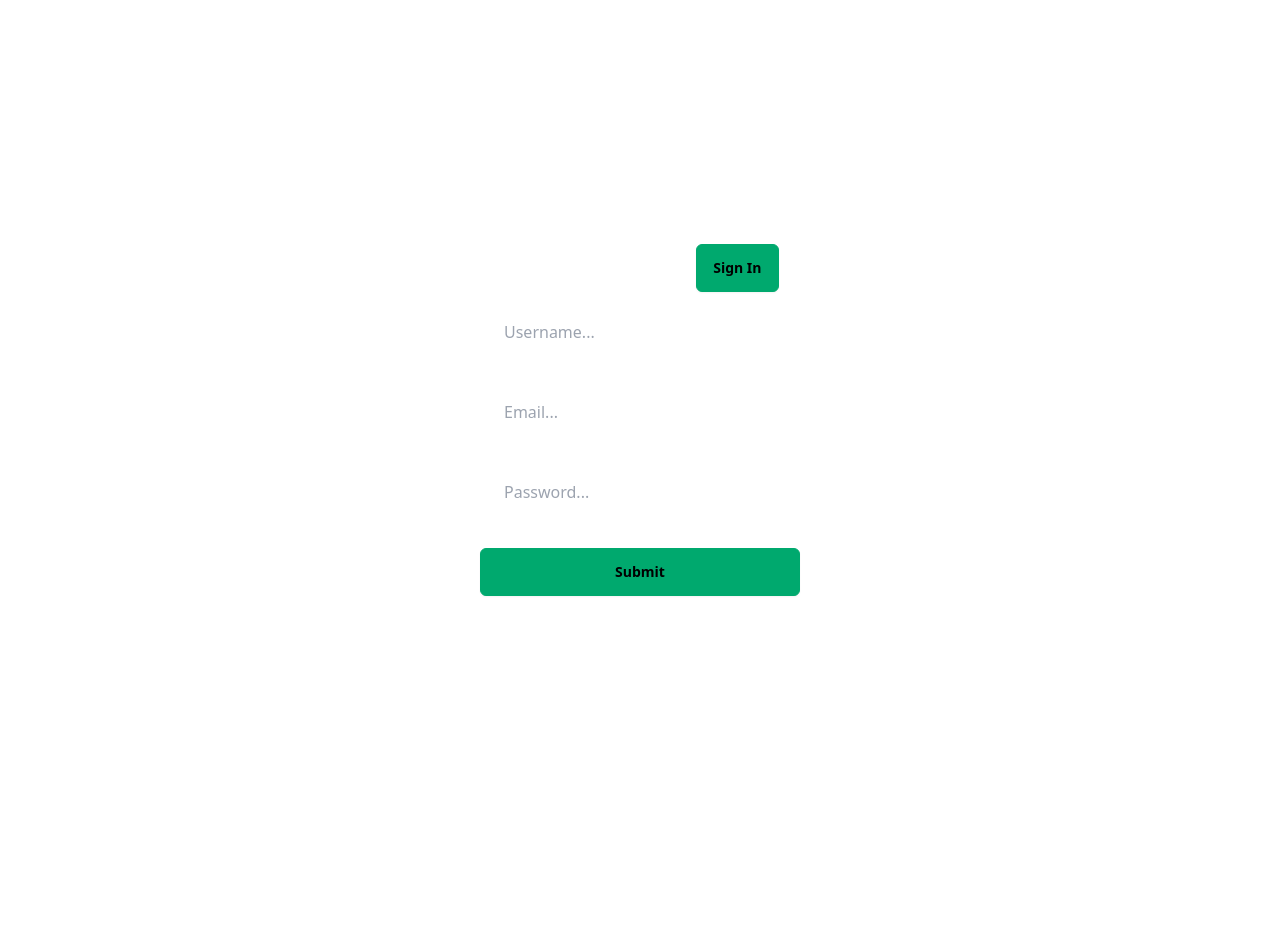
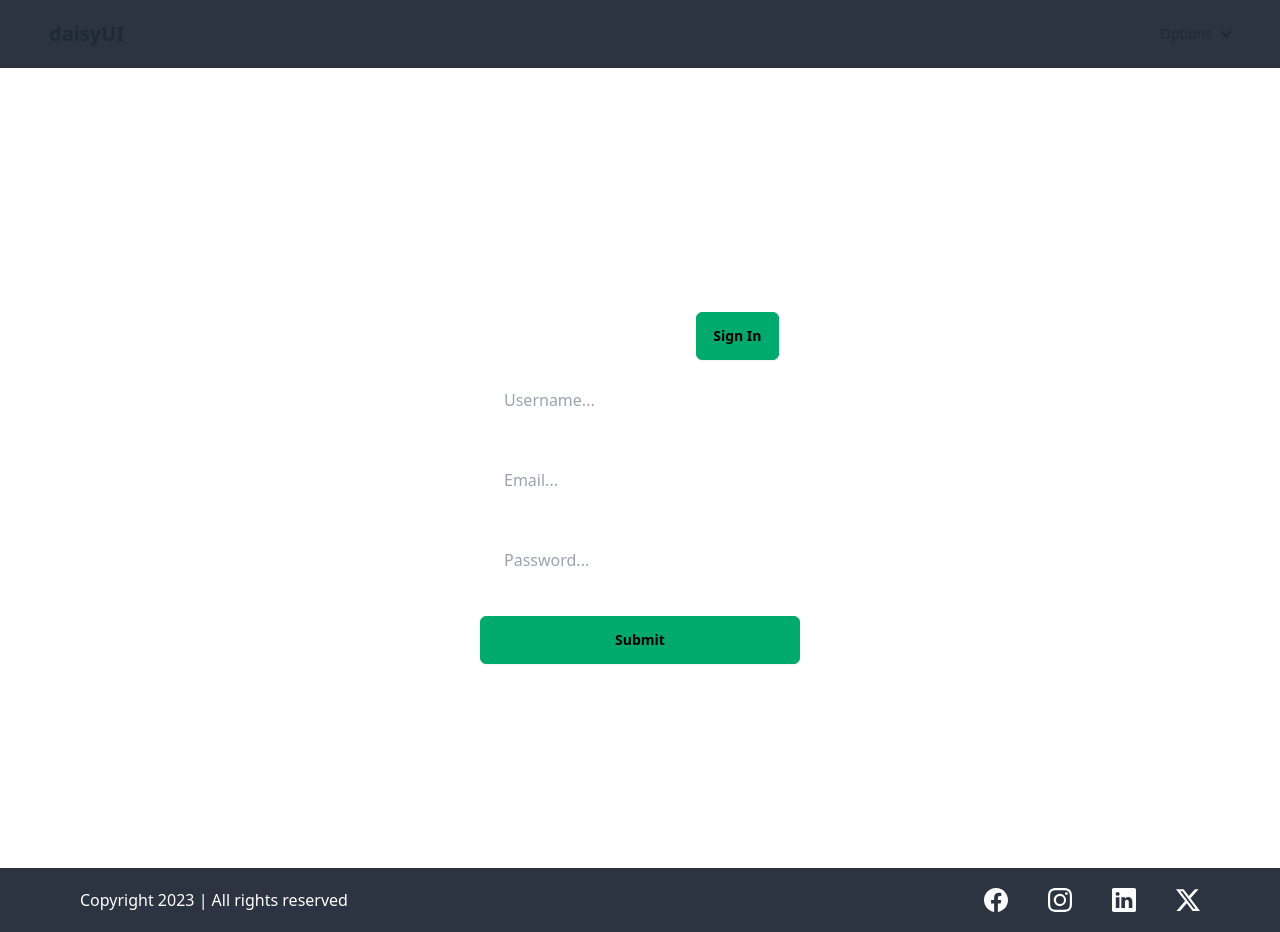
Before and after one commit to ANIKETRAJ28/Good-Reads-Frontend, a React (Vite) app: page /signup in a window 1280 px wide. Before the commit the page ends 800 px from the top, so only its background shows below. Built offline with nearby package versions, Linux system fonts and the light colour scheme.

Commit message:
completed login signup

```diff
--- a/jsconfig.json
+++ b/jsconfig.json
@@ -2,7 +2,7 @@
     "compilerOptions": {
         "baseUrl": ".",
         "paths": {
-            "Components/*": ["./src/Compoennts/*"],
+            "Components/*": ["./src/Components/*"],
             "Assets/*": ["./src/Assets/*"],
             "Pages/*": ["./src/Pages/*"],
             "Helpers/*": ["./src/Helpers/*"],
--- /dev/null
+++ b/src/Components/Footer/Footer.jsx
@@ -0,0 +1,26 @@
+import { BsFacebook, BsInstagram, BsLinkedin, BsTwitterX } from "react-icons/bs";
+import { Link } from "react-router-dom";
+
+export default function Footer() {
+    return (
+        <footer className="relative left-0 bottom-0 py-5 flex flex-col gap-4 sm:flex-row items-center justify-between text-white bg-neutral sm:px-20">
+            <section>
+                Copyright 2023 | All rights reserved
+            </section>
+            <section className="flex items-center justify-center gap-10 text-2xl text-white">
+                <Link className="hover:text-info transition-all ease-in-out duration-300">
+                    <BsFacebook/>
+                </Link>
+                <Link className="hover:text-info transition-all ease-in-out duration-300">
+                    <BsInstagram/>
+                </Link>
+                <Link className="hover:text-info transition-all ease-in-out duration-300">
+                    <BsLinkedin/>
+                </Link>
+                <Link className="hover:text-info transition-all ease-in-out duration-300">
+                    <BsTwitterX/>
+                </Link>
+            </section>
+        </footer>
+    );
+}
--- /dev/null
+++ b/src/Components/NavBar/NavBar.jsx
@@ -0,0 +1,37 @@
+import { useDispatch, useSelector } from "react-redux";
+import { Link } from "react-router-dom";
+import { logout } from "Redux/Slices/authSlice";
+
+export default function NavBar() {
+
+    const authState = useSelector((state) => state.auth);
+    const dispatch = useDispatch();
+
+    function onLogout() {
+        dispatch(logout());
+    }
+
+    return (
+        <div className="navbar bg-neutral px-8">
+            <div className="flex-1">
+                <a className="btn btn-ghost text-xl">daisyUI</a>
+            </div>
+            <div className="flex-none">
+                <ul className="menu menu-horizontal px-1">
+                {authState.isLoggedIn && <li><Link>Shelfs</Link></li>}
+                {authState.isLoggedIn && <li><Link>{localStorage.getItem("username")}</Link></li>}
+                <li>
+                    <details>
+                    <summary>Options</summary>
+                    <ul className="bg-base-100 rounded-t-none p-2">
+                        {authState.isLoggedIn &&<li onClick={onLogout}><Link to="/signin">Logout</Link></li>}
+                        {!authState.isLoggedIn && <li><Link to="/signin">Sign In</Link></li>}
+                        {!authState.isLoggedIn && <li><Link to="/signup">Sign Up</Link></li>}
+                    </ul>
+                    </details>
+                </li>
+                </ul>
+            </div>
+        </div>
+    );
+}
--- /dev/null
+++ b/src/Layout/Layout.jsx
@@ -0,0 +1,16 @@
+import Footer from "Components/Footer/Footer";
+import NavBar from "Components/NavBar/NavBar";
+
+export default function Layout({children}) {
+    return (
+        <>
+            <NavBar/>
+            <div className="min-h-[90vh] flex items-start justify-center">
+                <div className="w-[90%]">
+                    {children}
+                </div>
+            </div>
+            <Footer/>
+        </>
+    );
+}
--- a/src/Pages/Auth/SignIn.jsx
+++ b/src/Pages/Auth/SignIn.jsx
@@ -1,5 +1,6 @@
-import { useState } from "react";
-import { useDispatch } from "react-redux";
+import Layout from "Layout/Layout";
+import { useEffect, useState } from "react";
+import { useDispatch, useSelector } from "react-redux";
 import { Link, useNavigate } from "react-router-dom";
 import { signin } from "Redux/Slices/authSlice";
 
@@ -7,6 +8,10 @@ export default function SignIn() {
 
     const dispatch = useDispatch();
     const navigate = useNavigate();
+    const authState = useSelector((state) => state.auth);
+    useEffect(() => {
+        if(authState.isLoggedIn) navigate("/");
+    }, []);
 
     const [formDetails, setFormDetails] = useState({
         email: '',
@@ -24,9 +29,8 @@ export default function SignIn() {
     async function onHandleSubmit(e) {
         e.preventDefault();
         const response = await dispatch(signin(formDetails));
-        console.log(response);
         if(response.payload.status == 200) {
-            navigate("/");
+            navigate("/dashboard");
             resetFormDetails();
         }
     }
@@ -37,6 +41,7 @@ export default function SignIn() {
     }
 
     return (
+        <Layout>
             <div className="h-[100vh] flex flex-col justify-center">
                 <div className="flex flex-col items-center gap-4">
                     <h1 className="text-4xl text-white">Login to your account</h1>
@@ -73,5 +78,6 @@ export default function SignIn() {
                     </div>
                 </form>
             </div>
+        </Layout>
     );
 }
--- a/src/Pages/Auth/SignUp.jsx
+++ b/src/Pages/Auth/SignUp.jsx
@@ -1,5 +1,6 @@
-import { useState } from "react";
-import { useDispatch } from "react-redux";
+import Layout from "Layout/Layout";
+import { useEffect, useState } from "react";
+import { useDispatch, useSelector } from "react-redux";
 import { Link, useNavigate } from "react-router-dom";
 import { signup } from "Redux/Slices/authSlice";
 
@@ -7,6 +8,10 @@ export default function SignUp() {
 
     const dispatch = useDispatch();
     const navigate = useNavigate();
+    const authState = useSelector((state) => state.auth);
+    useEffect(() => {
+        if(authState.isLoggedIn) navigate("/");
+    }, []);
 
     const [formDetails, setFormDetails] = useState({
         email: '',
@@ -39,6 +44,7 @@ export default function SignUp() {
     }
 
     return (
+        <Layout>
             <div className="h-[100vh] flex flex-col justify-center">
                 <div className="flex flex-col items-center gap-4">
                     <h1 className="text-4xl text-white">Create a new account</h1>
@@ -85,5 +91,6 @@ export default function SignUp() {
                     </div>
                 </form>
             </div>
+        </Layout>
     );
 }
--- /dev/null
+++ b/src/Pages/DashBoard.jsx
@@ -0,0 +1,18 @@
+import Layout from "Layout/Layout";
+import { useEffect } from "react";
+import { useSelector } from "react-redux";
+import { useNavigate } from "react-router-dom";
+
+export default function DashBoard() {
+
+    const navigate = useNavigate();
+    const authState = useSelector((state) => state.auth);
+    useEffect(() => {
+        if(!authState.isLoggedIn) navigate("/signin");
+    }, []);
+    return (
+        <Layout>
+            <h1>Dashboard</h1>
+        </Layout>
+    );
+}
--- a/src/Pages/Home.jsx
+++ b/src/Pages/Home.jsx
@@ -1,8 +1,10 @@
 import Logo from "Assets/BookShelf.png";
+import Layout from "Layout/Layout";
 import { Link } from "react-router-dom";
 
 export default function Home() {
     return (
+        <Layout>
             <div className="flex flex-col items-center justify-evenly h-[80vh]">
                 <div className="h-56 w-52">
                     <img className="w-full h-full" src={Logo} alt="logo" />
@@ -22,5 +24,6 @@ export default function Home() {
                     </div>
                 </div>
             </div>
+        </Layout>
     );
 }
--- a/src/Redux/Slices/authSlice.js
+++ b/src/Redux/Slices/authSlice.js
@@ -39,7 +39,14 @@ export const signin = createAsyncThunk("auth/signin", async (data) => {
 const authSlice = createSlice({
     name: 'auth',
     initialState,
-    reducers: {},
+    reducers: {
+        logout: (state) => {
+            state.isLoggedIn = false;
+            state.token = '';
+            state.username = '';
+            localStorage.clear();
+        }
+    },
     extraReducers: (builder) => {
         builder
         .addCase(signin.fulfilled, (state, action) => {
@@ -55,4 +62,6 @@ const authSlice = createSlice({
     }
 });
 
+export const { logout } = authSlice.actions;
+
 export default authSlice.reducer;
--- a/src/Routes/MainRoutes.jsx
+++ b/src/Routes/MainRoutes.jsx
@@ -1,5 +1,6 @@
 import SignIn from "Pages/Auth/SignIn";
 import SignUp from "Pages/Auth/SignUp";
+import DashBoard from "Pages/DashBoard";
 import Home from "Pages/Home";
 import NotFound from "Pages/NotFound";
 import { Route, Routes } from "react-router-dom";
@@ -10,6 +11,7 @@ export default function MainRoutes() {
             <Route path="/" element={<Home/>}/>
             <Route path="/signup" element={<SignUp/>}/>
             <Route path="/signin" element={<SignIn/>}/>
+            <Route path="/dashboard" element={<DashBoard/>}/>
 
             <Route path="*" element={<NotFound/>}/>
         </Routes>
--- a/vite.config.js
+++ b/vite.config.js
@@ -6,7 +6,7 @@ export default defineConfig({
   plugins: [react()],
   resolve: {
     alias: {
-      Components: "/src/Compoennts",
+      Components: "/src/Components",
       Assets: "/src/Assets",
       Pages: "/src/Pages",
       Helpers: "/src/Helpers",
```
Lines whose indentation alone changed are shown as unchanged.
